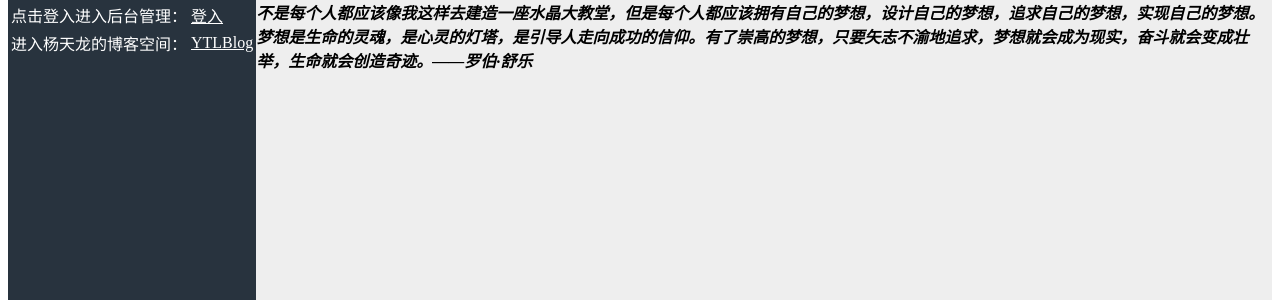
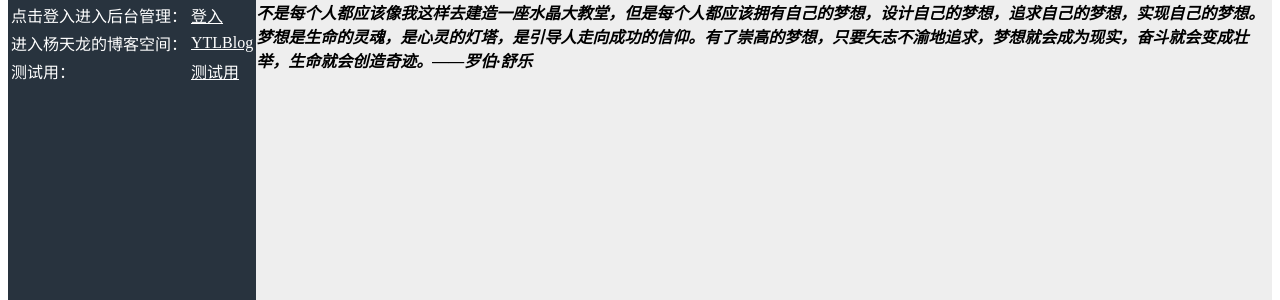
Before and after one commit to YtlGitHub/YTLDjangoSever, a Django app: page / in a window 1280 px wide. Shown: the part 67-367 px from the top of the page. Run offline with Django 3.2, Linux system fonts and the light colour scheme.

Commit message:
Update index01.html

```diff
--- a/mydemo/templates/myapp/users/index01.html
+++ b/mydemo/templates/myapp/users/index01.html
@@ -6,8 +6,6 @@
 	<meta name="viewport" content="width=device-width,initial-scale=1.0, minimum-scale=1.0, maximum-scale=1.0, user-scalable=no"/>
 </head>
 <body>
-<div id="container" style="width:maxpx">
-
 <div id="header" style="background-color: #417690; color: #ffc; width:maxpx;">
 <center>
 <h1 style="margin-bottom:0;">杨天龙管理系统</h1>
@@ -23,6 +21,10 @@
 		<td>进入杨天龙的博客空间：</td>
 		<td><a href="http://159.75.33.27" style="color: rgb(255, 255, 255);">YTLBlog</a></td>
 	</tr>
+	<tr>
+		<td>测试用：</td>
+		<td><a href="/users" style="color: rgb(255, 255, 255);">测试用</a></td>
+	</tr>
 </table></div>
 
 <div id="content" style="background-color:#EEEEEE;height:90px;width:maxpx;">
@@ -34,8 +36,5 @@
 
 <div id="footer" style="background-color:#FFA500;clear:both;text-align:center;">
 版权 © ytlserver.imdo.co</div>
-
-
-</div>
 </body>
 </html>
```
